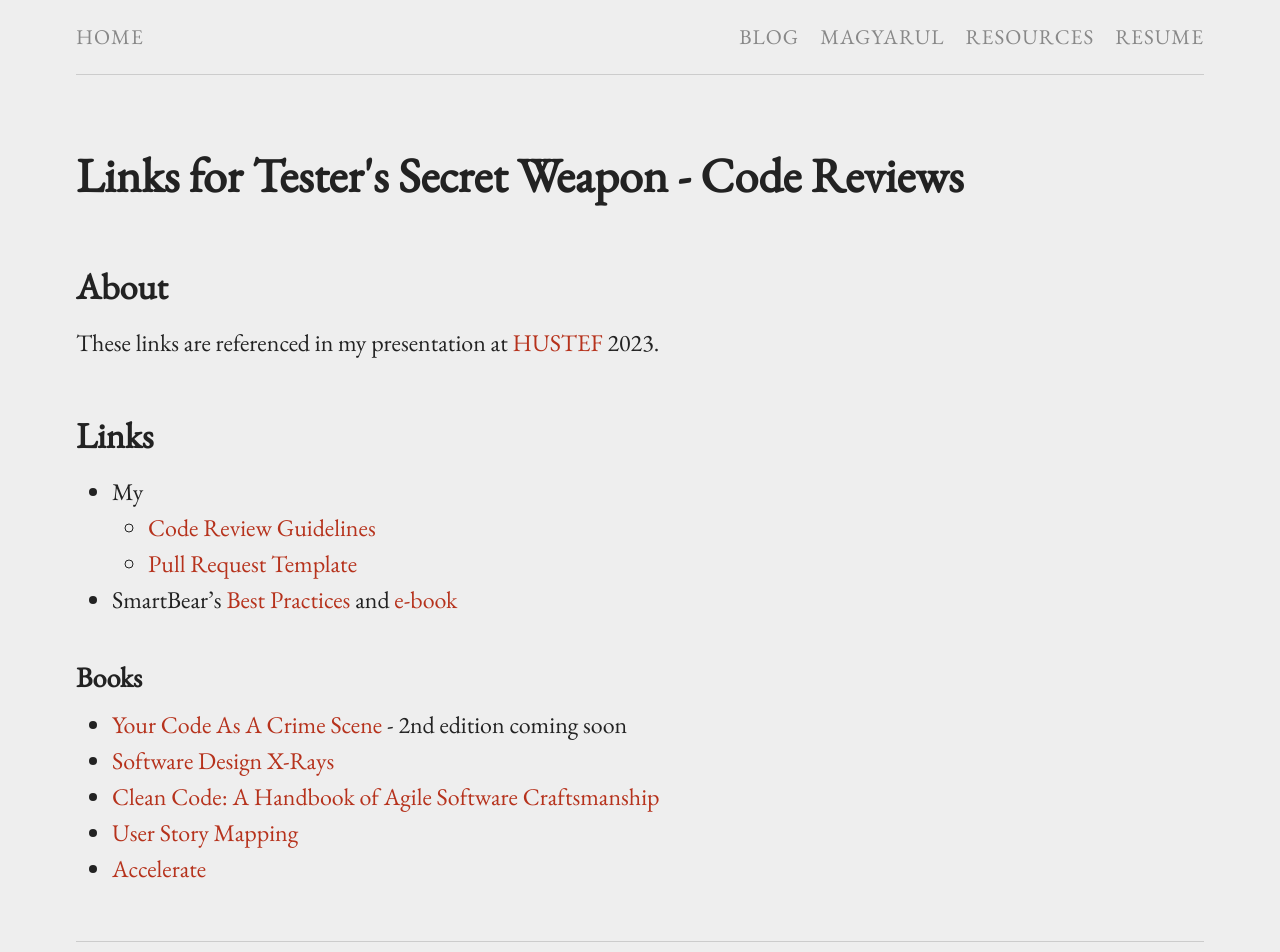
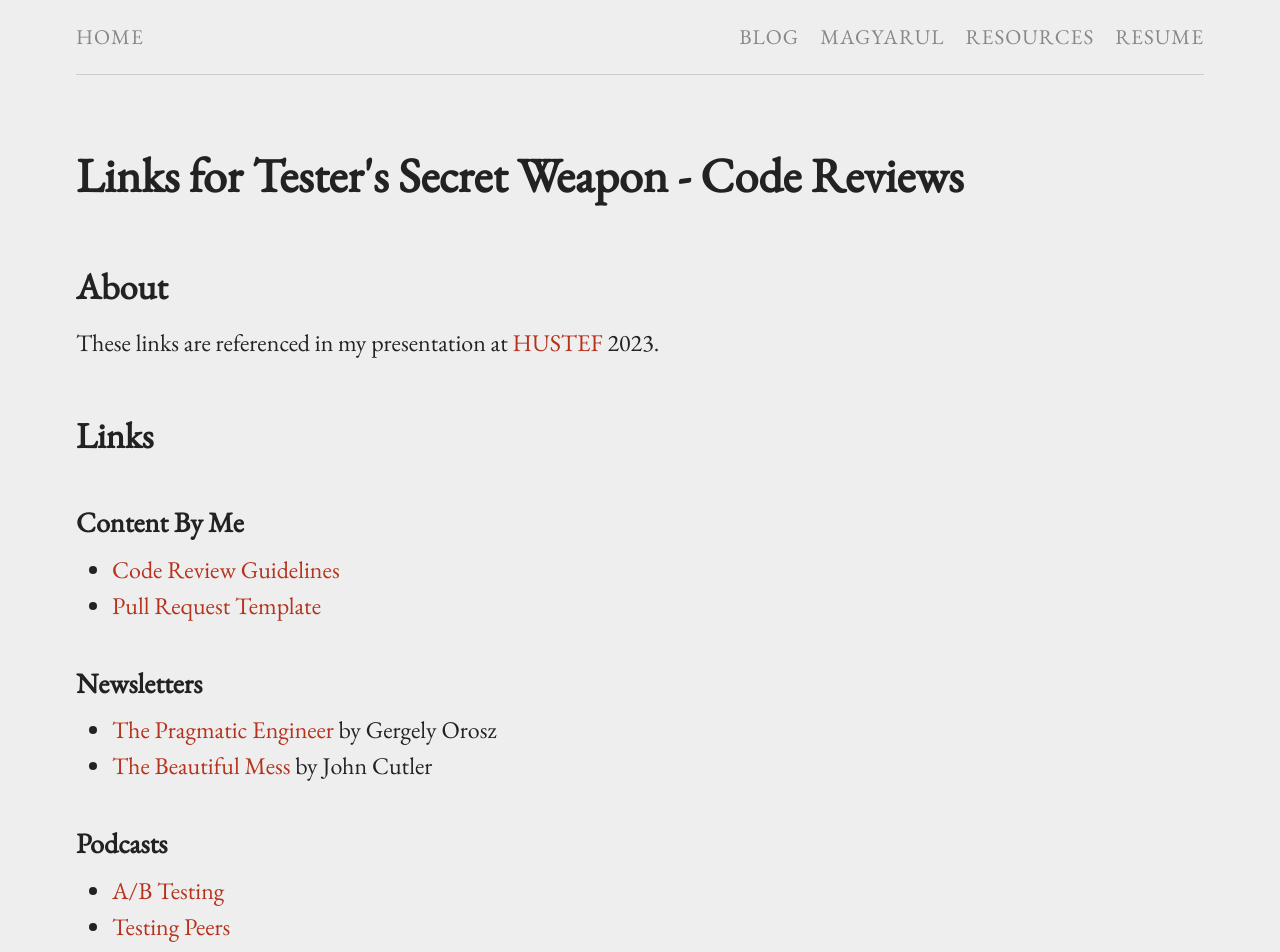
Before and after one commit to bertold/bertold.kolics.net, a Jekyll site: the page built from pages/hustef2023.md, in a window 1280 px wide and 1400 px high. Shown: the top 952 px of the window. Built offline with Jekyll 4.4.1, drawn with Linux system fonts in a browser that asks for light colours; some of the changed text lies outside the part shown.

Commit message:
More links

```diff
--- a/pages/hustef2023.md
+++ b/pages/hustef2023.md
@@ -10,15 +10,27 @@ These links are referenced in my presentation at [HUSTEF](https://www.hustef.hu/
 
 ## Links
 
-* My
-  * [Code Review Guidelines](https://bertold.kolics.net/pages/codereview.html)
-  * [Pull Request Template](https://bertold.kolics.net/pages/prtemplate.html)
-* SmartBear’s [Best Practices](https://smartbear.com/learn/code-review/best-practices-for-peer-code-review/) and [e-book](https://smartbear.com/resources/ebooks/best-kept-secrets-of-code-review/)
+### Content By Me
+
+* [Code Review Guidelines](https://bertold.kolics.net/pages/codereview.html)
+* [Pull Request Template](https://bertold.kolics.net/pages/prtemplate.html)
+
+### Newsletters
+
+* [The Pragmatic Engineer](https://newsletter.pragmaticengineer.com/) by Gergely Orosz
+* [The Beautiful Mess](https://cutlefish.substack.com/) by John Cutler
+
+### Podcasts
+
+* [A/B Testing](https://podcasters.spotify.com/pod/show/abtesting)
+* [Testing Peers](https://testingpeers.com/)
+* [Maintainable Software](https://maintainable.fm/)
 
 ### Books
 
 * [Your Code As A Crime Scene](https://pragprog.com/titles/atcrime2/your-code-as-a-crime-scene-second-edition/) - 2nd edition coming soon
 * [Software Design X-Rays](https://pragprog.com/titles/atevol/software-design-x-rays/)
 * [Clean Code: A Handbook of Agile Software Craftsmanship](https://www.amazon.com/Clean-Code-Handbook-Software-Craftsmanship/dp/0132350882)
+* SmartBear’s [Best Practices](https://smartbear.com/learn/code-review/best-practices-for-peer-code-review/) and [e-book](https://smartbear.com/resources/ebooks/best-kept-secrets-of-code-review/)
 * [User Story Mapping](https://www.amazon.com/User-Story-Mapping-Discover-Product/dp/1491904909)
 * [Accelerate](https://nicolefv.com/book)
```
